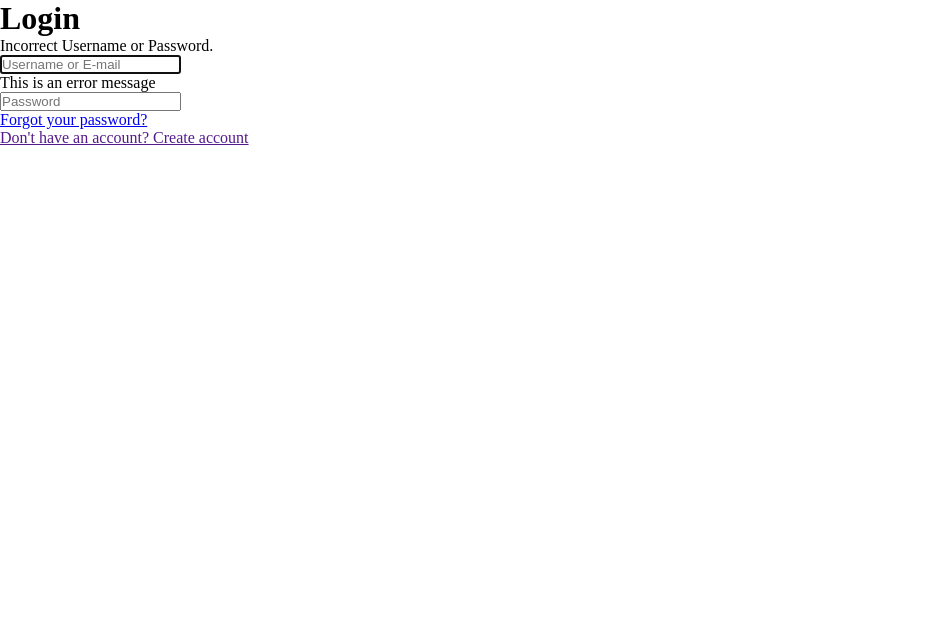
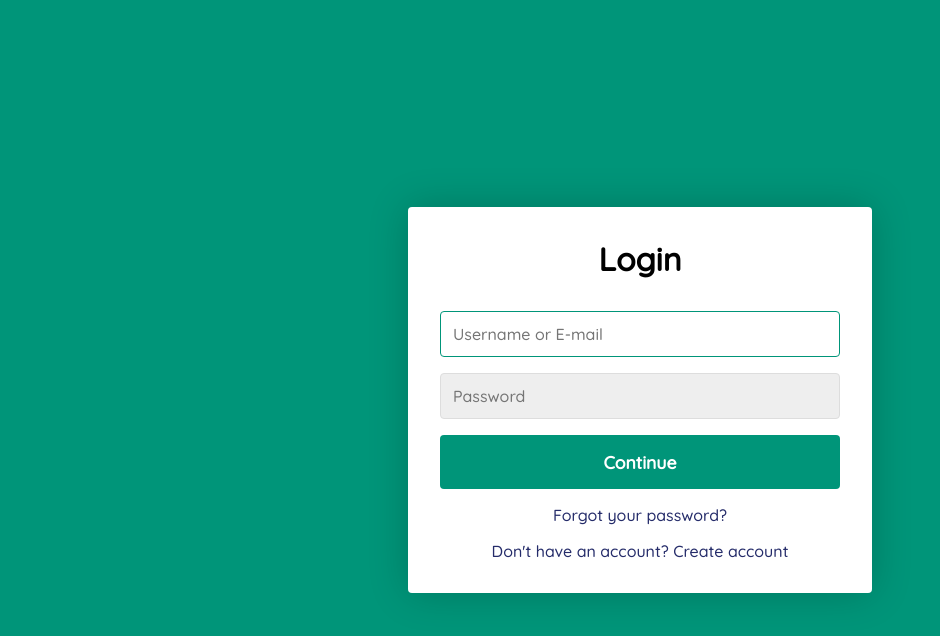
Before and after one commit to liamreade/website, a plain HTML site: page login/index.html in a window 1280 px wide. Shown: the whole page, without its empty margins (0-940 px from the left). Drawn offline with Linux system fonts and the light colour scheme.

Commit message:
Better layout for login screen

```diff
--- a/login/index.html
+++ b/login/index.html
@@ -6,21 +6,25 @@
         <script src="src/index.js"></script>
         <link rel="stylesheet" type="text/css" href="src/index.css">
         <title>CasTalk Login</title>
+        <!-- Fonts and design below -->
+        <link rel="preconnect" href="https://fonts.googleapis.com">
+        <link rel="preconnect" href="https://fonts.gstatic.com" crossorigin>
+        <link href="https://fonts.googleapis.com/css2?family=Quicksand:wght@500&display=swap" rel="stylesheet">
     </head>
     <body>
         <div class="container">
-            <form action="POST" class="form" id="login">
+            <form action="" class="form" id="login"> <!-- Make sure to change action to POST-->
                 <h1 class="form__title">Login</h1>
-                <div class="form__message form__message--error">Incorrect Username or Password.</div>
+                <div class="form__message form__message--error"></div>
                 <div class="form__input-group">
                     <input type="text" class="form__input" autofocus placeholder="Username or E-mail">
-                    <div class="form__input-error-message">This is an error message</div>
+                    <div class="form__input-error-message"></div>
                 </div>
                 <div class="form__input-group">
                     <input type="password" class="form__input" autofocus placeholder="Password">
                     <div class="form__input-error-message"></div>
                 </div>
-
+                <button class="form__button" type="submit">Continue</button>
                 <p class="form__text">
                     <a href="#" class="form__link">Forgot your password?</a>
                 </p>
@@ -28,6 +32,31 @@
                     <a href="" class="form__link" id="linkCreateAccount">Don't have an account? Create account</a>
                 </p>
             </form>
+
+            <form action="" class="form form--hidden" id="createAccount"> <!-- Make sure to change action to POST-->
+                <h1 class="form__title">Create Account</h1>
+                <div class="form__message form__message--error"></div>
+                <div class="form__input-group">
+                    <input type="text" class="form__input" autofocus placeholder="Username">
+                    <div class="form__input-error-message"></div>
+                </div>
+                <div class="form__input-group">
+                    <input type="text" class="form__input" autofocus placeholder="Email Address">
+                    <div class="form__input-error-message"></div>
+                </div>
+                <div class="form__input-group">
+                    <input type="password" class="form__input" autofocus placeholder="Password">
+                    <div class="form__input-error-message"></div>
+                </div>
+                <div class="form__input-group">
+                    <input type="password" class="form__input" autofocus placeholder="Confirm Password">
+                    <div class="form__input-error-message"></div>
+                </div>
+                <button class="form__button" type="submit">Continue</button>
+                <p class="form__text">
+                    <a href="" class="form__link" id="linkLogin">Already have an account? Sign in</a>
+                </p>
+            </form>
         </div>
 
     </body>
--- a/login/src/index.css
+++ b/login/src/index.css
@@ -2,3 +2,136 @@
     margin: 0;
     padding: 0;
 }
+body {
+    --color-primary: #009579;
+    --color-primary-dark: #007f67;
+    --color-secondary: #252c6a;
+    --color-error: #cc3333;
+    --color-success: #4bb544;
+    --border-radius: 4px;
+
+
+    margin: 0;
+    height: 100vh;
+    display: flex;
+    align-items: center;
+    justify-content: center;
+    font-size: 18px;
+    background: var(--color-primary);
+    background-size: cover;
+}
+
+.container {
+    width: 400px;
+    max-width: 400px;
+    margin: 1rem;
+    padding: 2rem;
+    box-shadow: 0 0 40px rgba(0, 0, 0, 0.2);
+    border-radius: var(--border-radius);
+    background: #ffffff;
+}
+
+.container,
+.form__input,
+.form__button {
+    font: 500 1rem "Quicksand", sans-serif;
+
+}
+
+.form--hidden {
+    display: none;
+}
+
+.form > *:first-child {
+    margin-top: 0;
+}
+
+.form > *:last-child {
+    margin-bottom: 0;
+}
+
+.form__title {
+    margin-bottom: 2rem;
+    text-align: center;
+}
+
+.form__message {
+    text-align: center;
+    margin-bottom: 1rem;
+}
+
+.form__message--success {
+    color: var(--color-success);
+}
+
+.form__message--error {
+    color: var(--color-error);
+}
+
+.form__input-group {
+    margin-bottom: 1rem;
+}
+
+.form__input {
+    display: block;
+    width: 100%;
+    padding: 0.75rem;
+    box-sizing: border-box;
+    border-radius: var(--border-radius);
+    border: 1px solid #dddddd;
+    outline: none;
+    background: #eeeeee;
+    transition: background 0.2s, border-color 0.2s;
+}
+
+.form__input:focus {
+    border-color: var(--color-primary);
+    background: #ffffff;
+}
+
+.form__input--error {
+    color: var(--color-error);
+    border-color: var(--color-error);
+}
+
+.form__input-error-message {
+    margin-top: 0.5rem;
+    font-size: 0.85rem;
+    color: var(--color-error);
+}
+
+.form__button {
+    width: 100%;
+    padding: 1rem 2rem;
+    font-weight: bold;
+    font-size: 1.1rem;
+    color: #ffffff;
+    border: none;
+    border-radius: var(--border-radius);
+    outline: none;
+    cursor: pointer;
+    background: var(--color-primary);
+}
+
+.form__button:hover {
+    background: var(--color-primary-dark);
+}
+
+.form__button:active {
+    transform: scale(0.995);
+}
+
+.form__text {
+    padding-top: 1rem;
+    text-align: center;
+}
+
+.form__link {
+    color: var(--color-secondary);
+    text-decoration: none;
+    cursor: pointer;
+}
+
+.form__link:hover {
+    text-decoration: underline;
+}
--- a/login/src/index.js
+++ b/login/src/index.js
@@ -1 +1,36 @@
-console.log("Hello World!")
+function setFormMessage(formElement, type, message) {
+    const messageElement = formElement.querySelector(".form__message")
+
+    messageElement.textContent = message;
+    messageElement.classList.remove("form__message--success", "form__message--error");
+    messageElement.classList.add(`form__message--${type}`)
+}
+
+function setInputError(inputElement, message) {
+    inputElement.classList.add("form__input--error");
+    inputElement.parentElement.querySelector(".form__input--error-message").textContent = message;
+}
+
+document.addEventListener("DOMContentLoaded", () => {
+    const loginForm = document.querySelector("#login");
+    const createAccountForm = document.querySelector("#createAccount");
+
+    document.querySelector("#linkCreateAccount").addEventListener("click", e => {
+        e.preventDefault();
+        loginForm.classList.add("form--hidden");
+        createAccountForm.classList.remove("form--hidden");
+    });
+    document.querySelector("#linkLogin").addEventListener("click", e => {
+        e.preventDefault();
+        loginForm.classList.remove("form--hidden");
+        createAccountForm.classList.add("form--hidden");
+    });
+
+    loginForm.addEventListener("submit", e => {
+        e.preventDefault();
+
+        //Perform your AJAX/Fetch login
+
+        setFormMessage(loginForm, "error", "Invalid username/password combination")
+    });
+});
```
